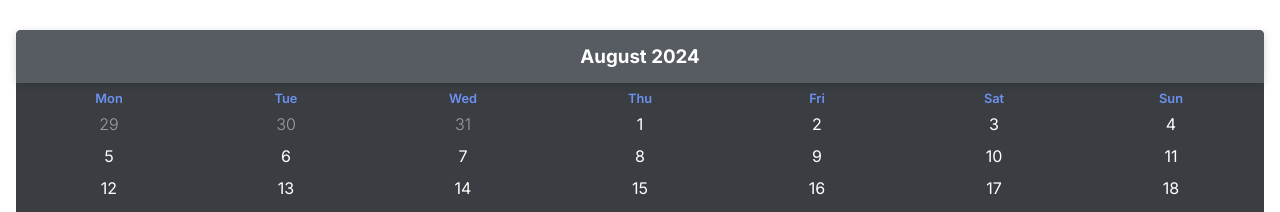
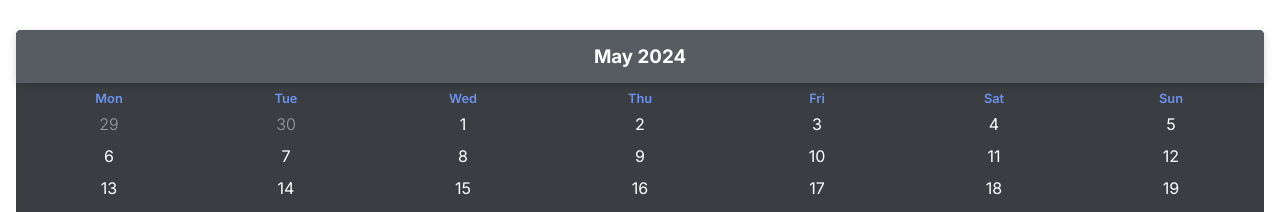
Before and after one commit to art-just-code/sportclub-pet-project, a Next.js app: page / in a window 1280 px wide. Shown: the part 738-950 px from the top of the page. Built offline with nearby package versions, Linux system fonts and the light colour scheme; no server answers.

Commit message:
add Calendar render in map, add some fixes

```diff
--- a/app/api/api-hooks.ts
+++ b/app/api/api-hooks.ts
@@ -2,7 +2,7 @@ import { useState, useEffect } from "react";
 import { getNormalizedDataByMonth } from "./api-utils";
 
 export const useGetDataByMonth = (endpoint: string, month: string) => {
-    const [data, setData] = useState(null);
+    const [data, setData] = useState([]);
 
     useEffect(() => {
         async function fetchData() {
--- a/app/components/Calendar/Calendar.tsx
+++ b/app/components/Calendar/Calendar.tsx
@@ -9,14 +9,28 @@ import { endpoints } from "@/app/api/config";
 
 interface CalendarParams {
     locale?: string;
+    firstWeekDay?: number;
     currentMonth: number;
-    firstWeekDay?: number;
+    monthName: string;
 }
 
-export const Calendar: React.FC<CalendarParams> = ({ locale = "default", firstWeekDay = 2, currentMonth }) => {
-    const { state } = useCalendar({ firstWeekDay, locale, currentMonth });
-    const julyData = useGetDataByMonth(endpoints.dates, "july");
-    const augustData = useGetDataByMonth(endpoints.dates, "august");
+type RentData = {
+    date?: string;
+    current?: number;
+    month?: any; // позже убрать
+    user?: any; // позже убрать
+};
+
+export const Calendar: React.FC<CalendarParams> = ({
+    locale = "default",
+    firstWeekDay = 2,
+    currentMonth,
+    monthName,
+}) => {
+    const { state } = useCalendar({ firstWeekDay, locale, currentMonth }); // хук создания календаря
+    const data: Array<RentData> = useGetDataByMonth(endpoints.dates, monthName); // получение данных для конкретного месяца, добавить мемоизацию?
+    console.log(data);
+    //if (data.length > 0) const rentData: Array<RentData> = data.map((obj) => {date = obj.date, current = obj.current});
 
     return (
         <div className={Styles["calendar"]}>
@@ -26,7 +40,7 @@ export const Calendar: React.FC<CalendarParams> = ({ locale = "default", firstWe
                 </h3>
             </div>
             <div className={Styles["calendar__body"]}>
-                {julyData ? (
+                {data ? (
                     <>
                         <div className={Styles["calendar__week__names"]}>
                             {state.weekDaysNames.map((weekDaysNames) => (
@@ -35,7 +49,6 @@ export const Calendar: React.FC<CalendarParams> = ({ locale = "default", firstWe
                         </div>
                         <div className={Styles["calendar__days"]}>
                             {state.calendarDays.map((day) => {
-                                /* const isRental = data[day.dateString] доработать проверку */
                                 return (
                                     <DayItem
                                         key={`${day.dayNumber} - ${day.monthIndex}`}
@@ -44,6 +57,7 @@ export const Calendar: React.FC<CalendarParams> = ({ locale = "default", firstWe
                                         selectedMonthIndex={currentMonth}
                                         dayNumber={day.dayNumber}
                                         locale={locale}
+                                        rentData={2}
                                     />
                                 );
                             })}
--- a/app/components/DayItem/DayItem.tsx
+++ b/app/components/DayItem/DayItem.tsx
@@ -11,6 +11,7 @@ interface DayItemParams {
     selectedMonthIndex: number;
     dayNumber: number;
     locale: string;
+    rentData: number;
 }
 
 export const DayItem: React.FC<DayItemParams> = ({ date, monthIndex, selectedMonthIndex, dayNumber, locale }) => {
@@ -18,7 +19,7 @@ export const DayItem: React.FC<DayItemParams> = ({ date, monthIndex, selectedMon
 
     const isToday = checkIsToday(date);
     const isAdditionalDay = monthIndex !== selectedMonthIndex;
-    //console.log(`render ${dayNumber}`);
+    //console.log(date.toLocaleDateString(locale));
     return (
         <div
             onClick={() => {
--- a/app/page.tsx
+++ b/app/page.tsx
@@ -3,16 +3,50 @@
 import Styles from "./page.module.css";
 import { Calendar } from "./components/Calendar/Calendar";
 
+type Month = {
+    name: string;
+    num: number;
+};
+
 export default function Home() {
     /* здесь должно быть получение данных конфигураций и функция, не прошел ли месяц*/
-
+    const activeMonthes: Array<Month> = [
+        {
+            name: "may",
+            num: 4,
+        },
+        {
+            name: "june",
+            num: 5,
+        },
+        {
+            name: "july",
+            num: 6,
+        },
+        {
+            name: "august",
+            num: 7,
+        },
+        {
+            name: "september",
+            num: 8,
+        },
+    ];
+    console.log(new Date().getMonth()); // отсчет месяцев начинается с 0 - январь, сделать проверку на исключение месяцев, которые прошли
     return (
         <main
             className={Styles["main"]}
             id="schedule"
         >
-            <Calendar currentMonth={7} />
-            <Calendar currentMonth={8} />
+            {activeMonthes.map((obj) => {
+                return (
+                    <Calendar
+                        currentMonth={obj.num}
+                        key={obj.num}
+                        monthName={obj.name}
+                    />
+                );
+            })}
         </main>
     );
 }
```
Also changed, not shown: app/data/data.json (deleted, +0 -7 lines), 1 other file (tests, documents, lock files or other folders).
